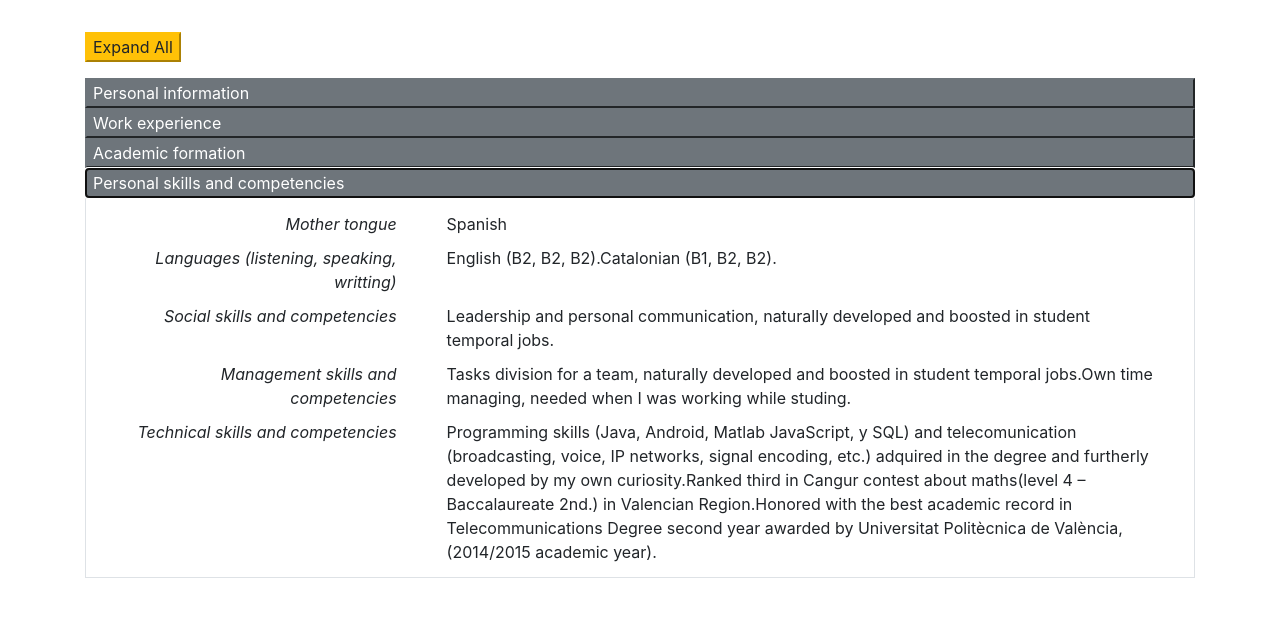
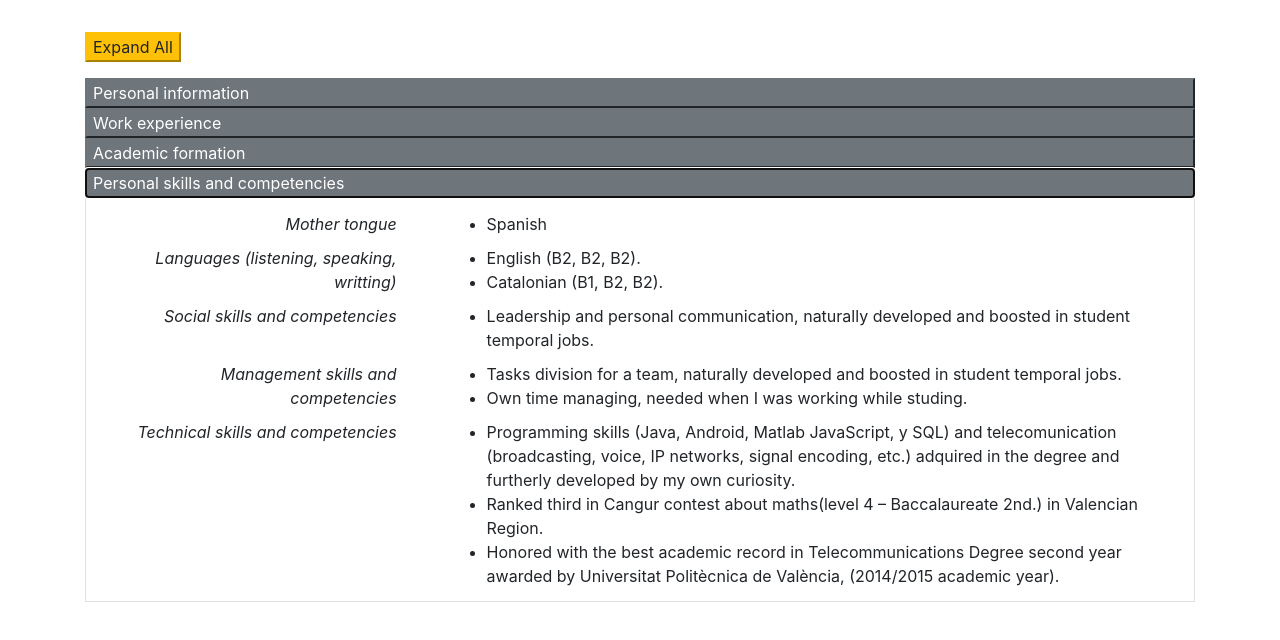
Before and after one commit to Luis-M-L/curriculum, a React (Create React App) app: page / in a window 1280 px wide. Both pictures are taken after a click on the button "Personal skills and competencies". Shown: the top 640 px of the page. Built offline with nearby package versions, Linux system fonts and the light colour scheme.

Commit message:
Skills descriptions as list

```diff
--- a/src/App.css
+++ b/src/App.css
@@ -102,6 +102,6 @@ img {
 	font-size: large;
 	text-decoration: underline black;
 }
-.lista-tareas {
+.lista-tareas, .lista-descriptions {
 	margin: 0;
 }
--- a/src/MyHistoryContainer.js
+++ b/src/MyHistoryContainer.js
@@ -32,7 +32,7 @@ class MyHistoryContainer extends React.Component {
 			</div>
 			<div className="tareas">
 				<div className="blank-tareas"/>
-				<div className="lista-tareas-container">{this.getFormattedTasks(val, val["tasks"])}</div>
+				<div className="lista-tareas-container">{this.getFormattedTasks(val["tasks"])}</div>
 			</div>
 			<div className="donde">
 				<div className="site-label">{this.state.metadata["site-key"]}</div>
@@ -53,7 +53,7 @@ class MyHistoryContainer extends React.Component {
     );
   }
 
-  getFormattedTasks(milestoneData, tasks){
+  getFormattedTasks(tasks){
 	  const taskUlist = tasks.map((val) => {
 		  return <li>{val}</li>
 	  });
--- a/src/MySkillsContainer.js
+++ b/src/MySkillsContainer.js
@@ -24,7 +24,7 @@ class MySkillsContainer extends React.Component {
       return (
         <div>
 			<span className="competencies-label">{val["label"]}</span>
-			<span className="competencies-description">{val["description"]}</span>
+			<span className="competencies-description">{this.getFormattedDescriptions(val["description"])}</span>
 		</div>
       )
     });
@@ -35,6 +35,17 @@ class MySkillsContainer extends React.Component {
       </div>
     );
   }
+
+  getFormattedDescriptions(descriptions){
+	  const descriptionsUlist = descriptions.map((val) => {
+		  return <li>{val}</li>
+	  });
+	  return (
+		  <ul className="lista-descriptions">
+			{descriptionsUlist}
+		  </ul>
+	  );
+  }
 }
 
 export default MySkillsContainer;
```
